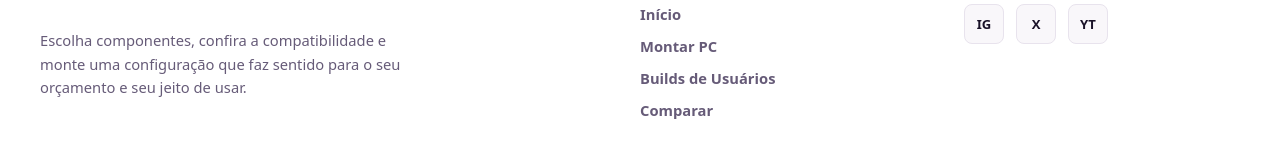
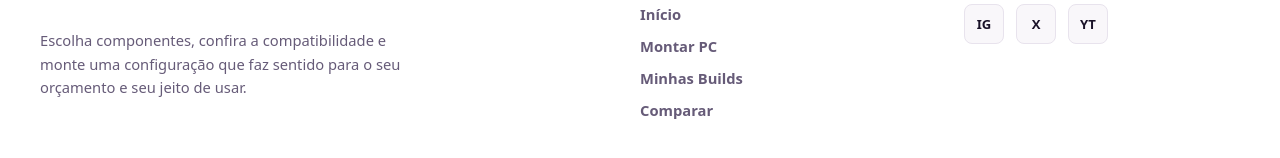
Before and after one commit to Wynd-Hoply/ProjetoAngular, an Angular app: page /auth in a window 1280 px wide. Shown: the part 253-411 px from the top of the page. Built offline with nearby package versions, Linux system fonts and the light colour scheme.

Commit message:
fix: update link text for user builds to "Minhas Builds"

```diff
--- a/src/app/app.ts
+++ b/src/app/app.ts
@@ -48,7 +48,7 @@ import { ThemeService } from './core/services/theme';
           <nav class="footer-nav">
             <a routerLink="/home">Início</a>
             <a routerLink="/build-up">Montar PC</a>
-            <a routerLink="/builds">Builds de Usuários</a>
+            <a routerLink="/builds">Minhas Builds</a>
             <a routerLink="/compare">Comparar</a>
           </nav>
         </div>
--- a/src/app/shared/layout/footer/footer.html
+++ b/src/app/shared/layout/footer/footer.html
@@ -14,7 +14,7 @@
       <nav class="footer-nav">
         <a routerLink="/home">Início</a>
         <a routerLink="/build-up">Montar PC</a>
-        <a routerLink="/builds">Builds de Usuários</a>
+        <a routerLink="/builds">Minhas Builds</a>
         <a routerLink="/compare">Comparar</a>
       </nav>
     </div>
--- a/src/app/shared/layout/header/header.html
+++ b/src/app/shared/layout/header/header.html
@@ -86,7 +86,7 @@
         </div>
       </div>
 
-      <a class="mobile-nav__link" routerLink="/builds" (click)="closeMobileMenu()">Builds dos usuários</a>
+      <a class="mobile-nav__link" routerLink="/builds" (click)="closeMobileMenu()">Minhas Builds</a>
       <a class="mobile-nav__link" routerLink="/compare" (click)="closeMobileMenu()">Comparar componentes</a>
 
       <hr class="mobile-divider">
```
